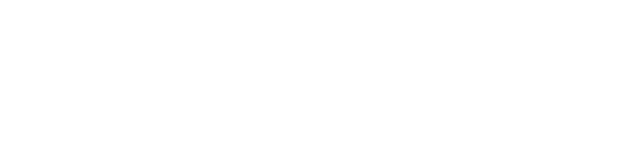
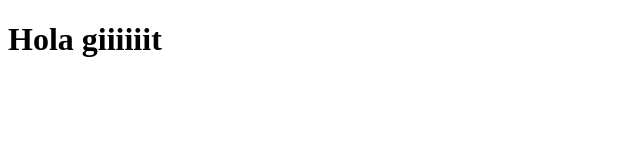
Before and after one commit to daniloviu21/mi-primer-repositorio, a plain HTML site: page index.html in a window 1280 px wide. Shown: the whole page, without its empty margins (0-640 px from the left). Drawn offline with Linux system fonts and the light colour scheme.

Commit message:
Modificacion index

```diff
--- a/index.html
+++ b/index.html
@@ -6,6 +6,6 @@
     <title>Hola git</title>
 </head>
 <body>
-
+    <h1>Hola giiiiiit</h1>
 </body>
 </html>
```
